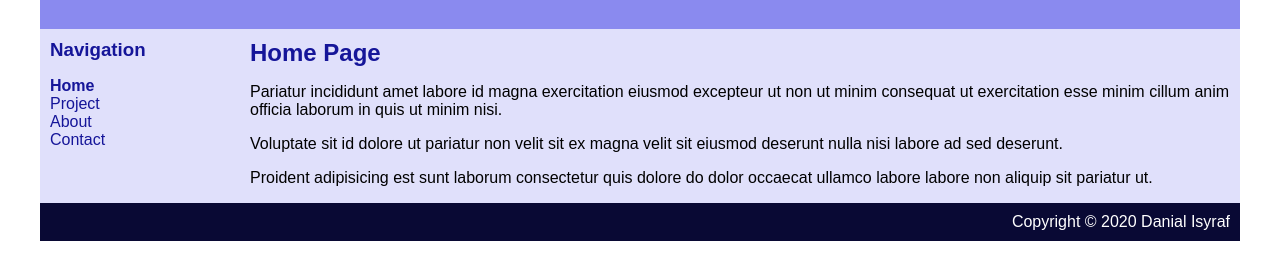
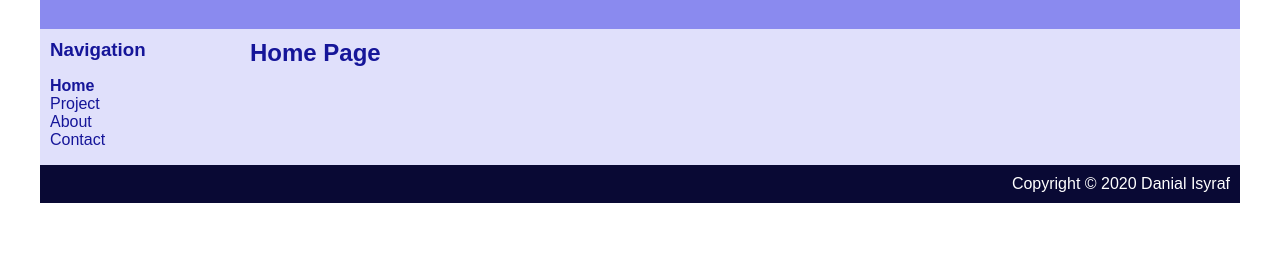
Before and after one commit to disyraf/testsite, a plain HTML site: page index.html in a window 1280 px wide. Shown: the part 79-358 px from the top of the page. Drawn offline with Linux system fonts and the light colour scheme.

Commit message:
Update index.html

```diff
--- a/index.html
+++ b/index.html
@@ -24,9 +24,7 @@
 		</div>
 		<div id="main">
 			<h2>Home Page</h2>
-			<p>Pariatur incididunt amet labore id magna exercitation eiusmod excepteur ut non ut minim consequat ut exercitation esse minim cillum anim officia laborum in quis ut minim nisi.</p>
-			<p>Voluptate sit id dolore ut pariatur non velit sit ex magna velit sit eiusmod deserunt nulla nisi labore ad sed deserunt.</p>
-			<p>Proident adipisicing est sunt laborum consectetur quis dolore do dolor occaecat ullamco labore labore non aliquip sit pariatur ut.</p>
+
 		</div>
 
 	</div>
```
